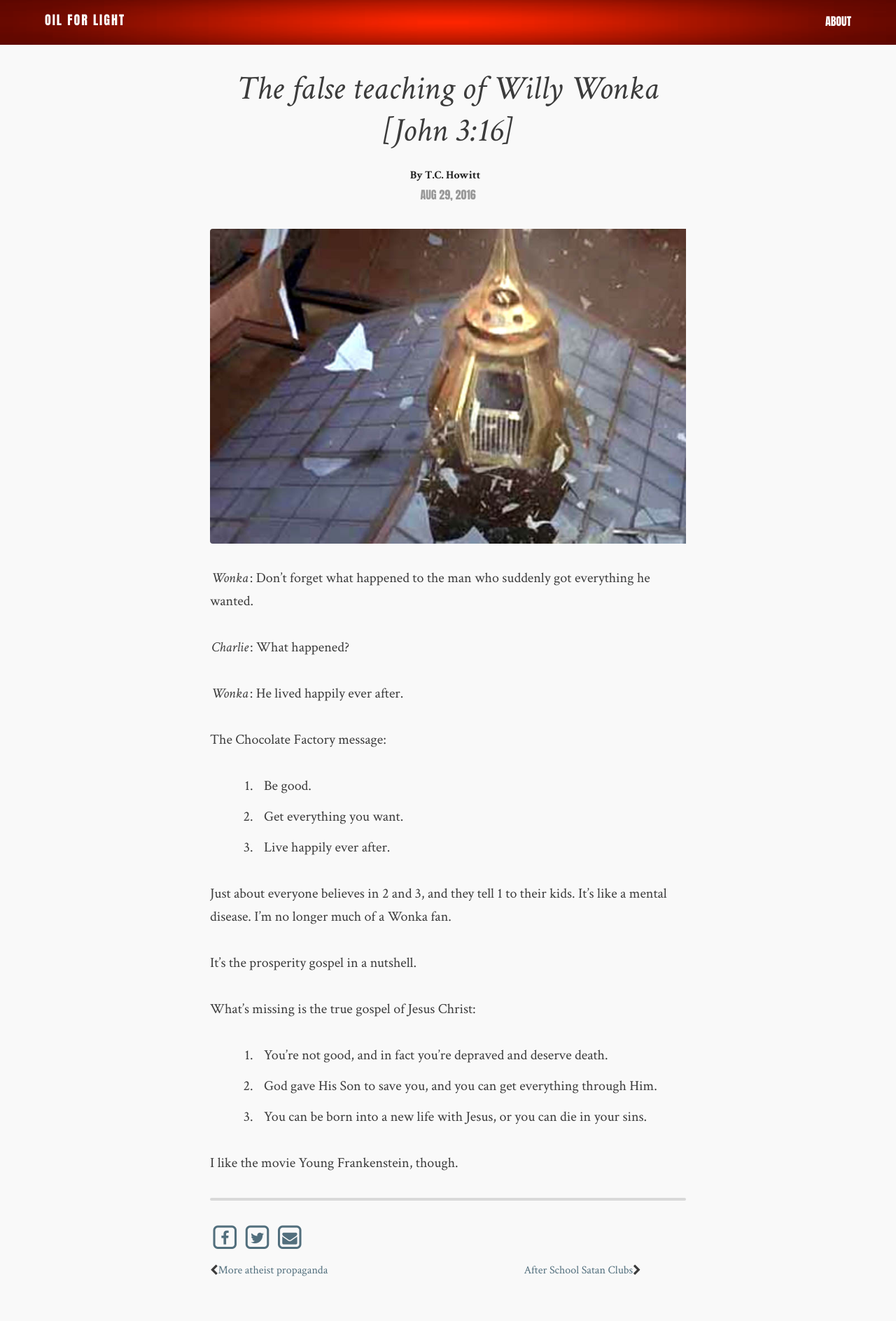
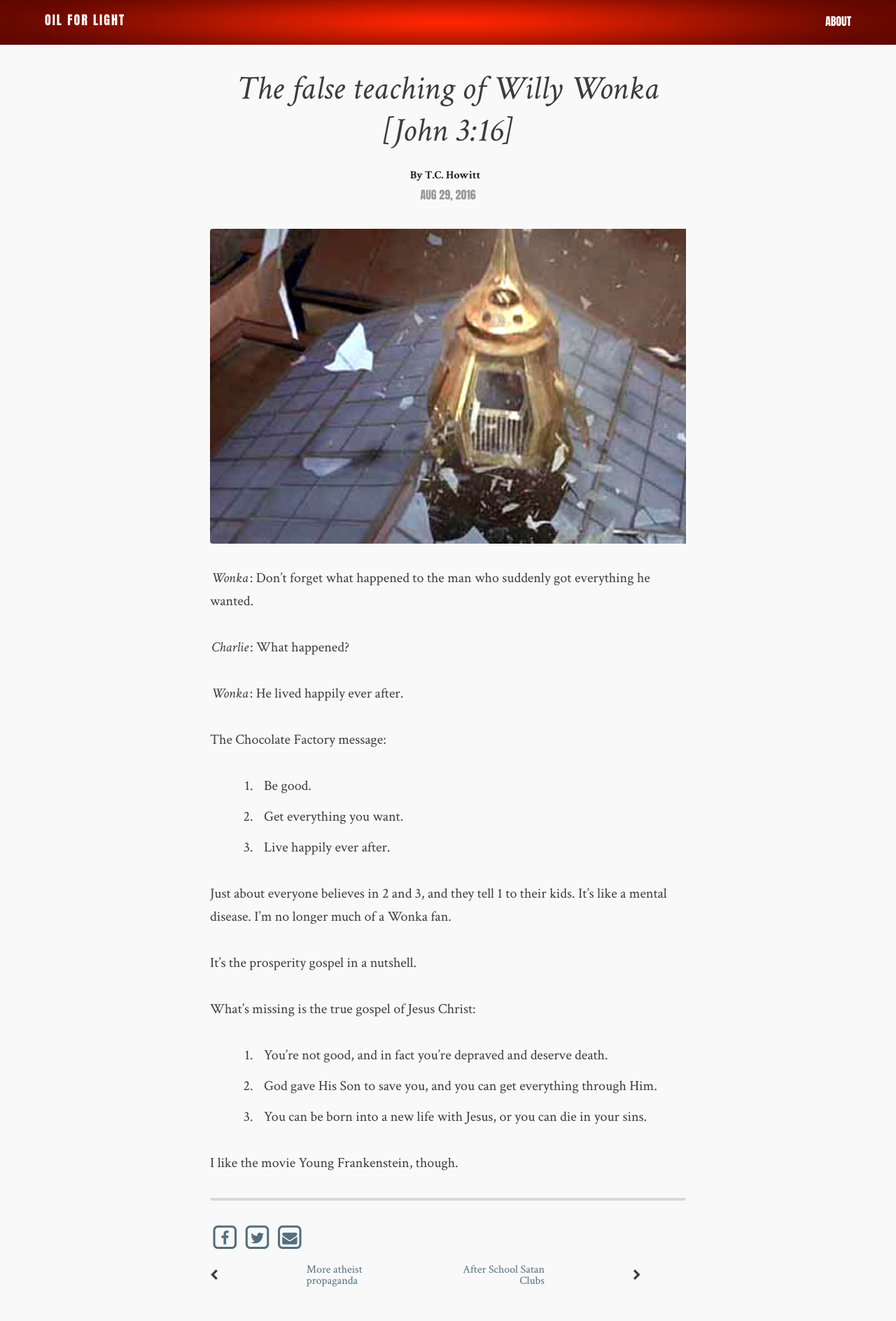
Before and after one commit to flashlightministries/oilforlight, a Jekyll site: the page built from _posts/2016-08-29-willy-wonka-false.md, in a window 1280 px wide. Shown: the whole page at 70% size. Built offline with Jekyll 4.4.1, drawn with Linux system fonts in a browser that asks for light colours; nearby versions of some CDN libraries.

Commit message:
Update _styles.scss

```diff
--- a/_sass/_styles.scss
+++ b/_sass/_styles.scss
@@ -1030,7 +1030,7 @@ div.page-nav span {
   vertical-align: middle;
 }
 
-div.page-nav span span {
+div.page-nav span span.arrow {
   width: auto;
 }
 
```
